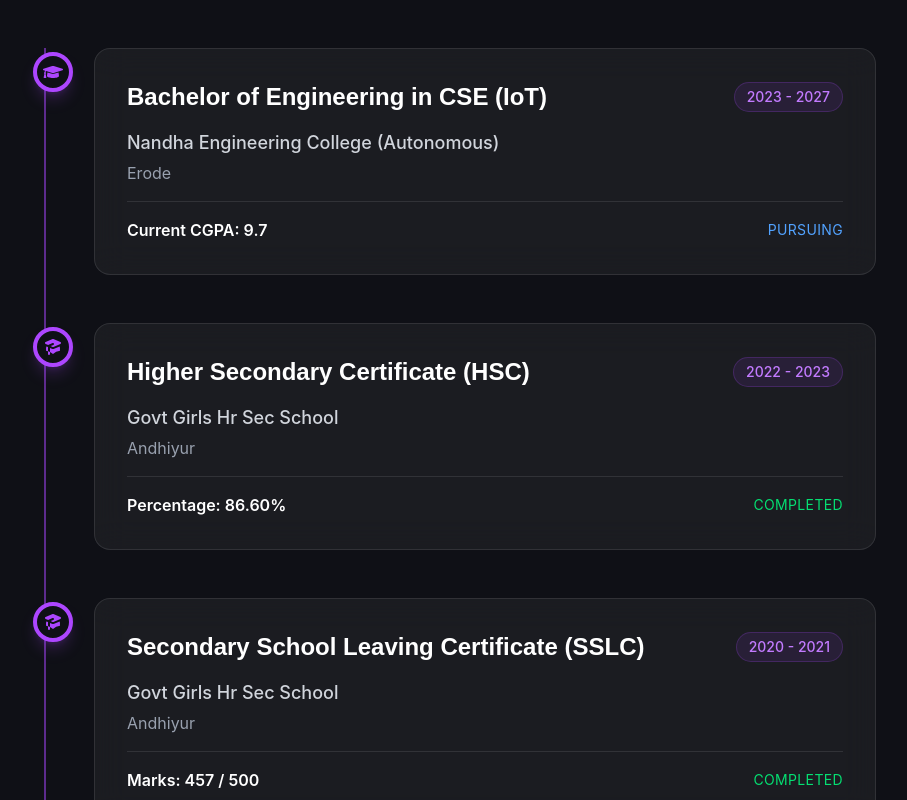
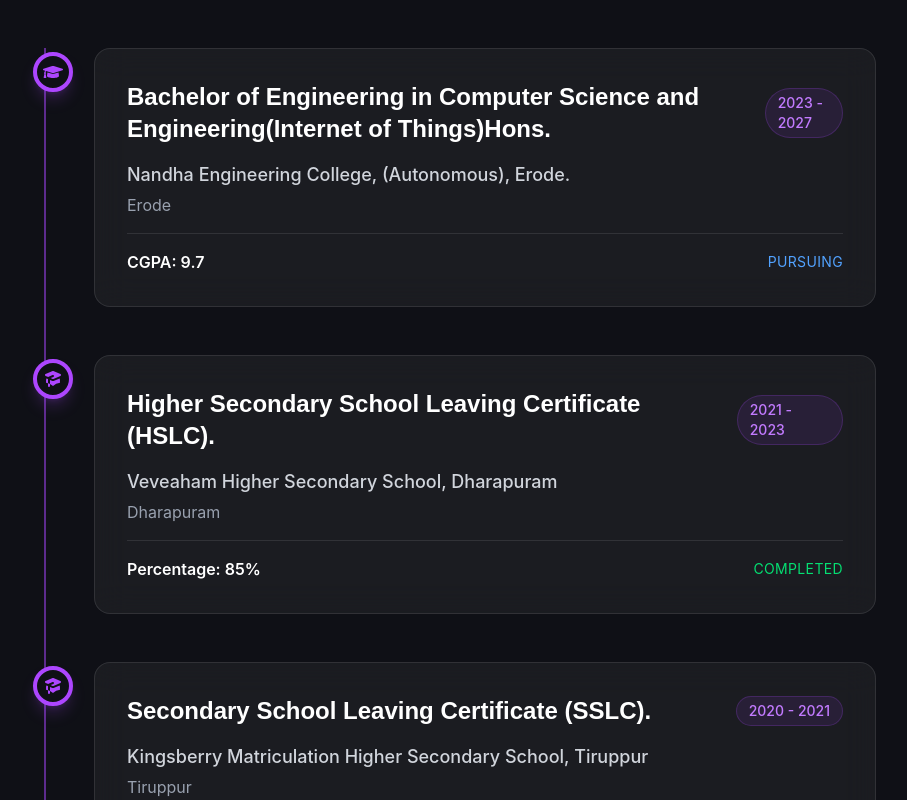
Before and after one commit to Sarathy-13/karunya_portfolio, a React (Vite) app: page / in a window 1280 px wide. Shown: the part 1780-2580 px from the top of the page, without its empty margins (180-1087 px from the left). Built offline with nearby package versions, Linux system fonts and the light colour scheme.

Commit message:
profile change date fix

```diff
--- a/src/pages/Contact.jsx
+++ b/src/pages/Contact.jsx
@@ -52,7 +52,7 @@ const Contact = () => {
 
     const contactInfo = [
         { icon: <HiOutlinePhone />, label: "Call Me", value: "+91 8056461944", href: "tel:+918056461944" },
-        { icon: <HiOutlineMail />, label: "Email Me", value: "karunyacskp@gmail.com", href: "mailto:karunyacskp@gmail.com" },
+        { icon: <HiOutlineMail />, label: "Email Me", value: "karunyachelladurai7@gmail.com", href: "mailto:karunyachelladurai7@gmail.com" },
         { icon: <HiOutlineLocationMarker />, label: "Location", value: "Erode, Tamil Nadu", href: "#" }
     ];
 
@@ -70,15 +70,15 @@ const Contact = () => {
 
                     <div className="grid lg:grid-cols-5 gap-12 items-start">
                         {/* Contact Information (Left Column) */}
-                        <div className="lg:col-span-2 space-y-8">
+                        <div className="lg:col-span-2 space-y-6 sm:space-y-8">
                             {contactInfo.map((info, index) => (
-                                <a key={index} href={info.href} className="flex items-center gap-6 glass p-6 rounded-2xl border border-gray-200 dark:border-white/5 hover:border-blue-300 dark:hover:border-blue-500/30 transition-all group">
-                                    <div className="w-14 h-14 bg-gray-100 dark:bg-white/5 rounded-full flex items-center justify-center text-blue-600 dark:text-blue-400 text-2xl group-hover:bg-blue-600 group-hover:text-white transition-colors">
+                                <a key={index} href={info.href} className="flex items-center gap-4 sm:gap-6 glass p-5 sm:p-6 rounded-2xl border border-gray-200 dark:border-white/5 hover:border-blue-300 dark:hover:border-blue-500/30 transition-all group overflow-hidden">
+                                    <div className="flex-shrink-0 w-12 h-12 sm:w-14 sm:h-14 bg-gray-100 dark:bg-white/5 rounded-full flex items-center justify-center text-blue-600 dark:text-blue-400 text-xl sm:text-2xl group-hover:bg-blue-600 group-hover:text-white transition-colors">
                                         {info.icon}
                                     </div>
-                                    <div>
+                                    <div className="min-w-0 flex-1">
                                         <p className="text-gray-500 dark:text-gray-400 text-sm font-medium mb-1">{info.label}</p>
-                                        <p className="text-gray-900 dark:text-white font-semibold tracking-wide">{info.value}</p>
+                                        <p className="text-gray-900 dark:text-white font-semibold tracking-wide break-all sm:break-normal">{info.value}</p>
                                     </div>
                                 </a>
                             ))}
@@ -98,10 +98,10 @@ const Contact = () => {
 
                         {/* Contact Form (Right Column) */}
                         <div className="lg:col-span-3">
-                            <form ref={form} onSubmit={handleSubmit} className="glass p-8 md:p-10 rounded-3xl border border-gray-200 dark:border-white/5 shadow-xl">
-                                <h3 className="text-2xl font-bold font-poppins text-gray-900 dark:text-white mb-8">Send Me A Message</h3>
+                            <form ref={form} onSubmit={handleSubmit} className="glass p-6 sm:p-8 md:p-10 rounded-[2rem] border border-gray-200 dark:border-white/5 shadow-xl">
+                                <h3 className="text-2xl font-bold font-poppins text-gray-900 dark:text-white mb-6 sm:mb-8">Send Me A Message</h3>
 
-                                <div className="grid md:grid-cols-2 gap-6 mb-6">
+                                <div className="grid md:grid-cols-2 gap-4 sm:gap-6 mb-4 sm:mb-6">
                                     <div>
                                         <label htmlFor="name" className="block text-gray-700 dark:text-gray-300 text-sm font-medium mb-2">Your Name</label>
                                         <input
@@ -129,7 +129,7 @@ const Contact = () => {
                                         />
                                     </div>
                                 </div>
-                                <div className="mb-8">
+                                <div className="mb-6 sm:mb-8">
                                     <label htmlFor="message" className="block text-gray-700 dark:text-gray-300 text-sm font-medium mb-2">Message</label>
                                     <textarea
                                         id="message"
@@ -146,7 +146,7 @@ const Contact = () => {
                                 <button
                                     type="submit"
                                     disabled={isSubmitting}
-                                    className="w-full bg-gradient-to-r from-blue-600 to-purple-600 hover:from-blue-700 hover:to-purple-700 text-white font-bold py-4 px-8 rounded-xl flex items-center justify-center gap-3 transition-all hover:shadow-lg hover:shadow-purple-500/25 disabled:opacity-70"
+                                    className="w-full bg-gradient-to-r from-blue-600 to-purple-600 hover:from-blue-700 hover:to-purple-700 text-white font-bold py-3 sm:py-4 px-6 sm:px-8 rounded-xl flex items-center justify-center gap-3 transition-all hover:shadow-lg hover:shadow-purple-500/25 disabled:opacity-70"
                                 >
                                     {isSubmitting ? (
                                         <span className="w-6 h-6 border-2 border-white/30 border-t-white rounded-full animate-spin"></span>
--- a/src/pages/Education.jsx
+++ b/src/pages/Education.jsx
@@ -6,29 +6,29 @@ import { FaGraduationCap } from 'react-icons/fa';
 const Education = () => {
     const educationData = [
         {
-            degree: "Bachelor of Engineering in CSE (IoT)",
-            institution: "Nandha Engineering College (Autonomous)",
+            degree: "Bachelor of Engineering in Computer Science and Engineering(Internet of Things)Hons.",
+            institution: "Nandha Engineering College, (Autonomous), Erode.",
             location: "Erode",
             year: "2023 - 2027",
-            score: "Current CGPA: 9.7",
+            score: "CGPA: 9.7",
             status: "Pursuing",
             icon: <FaGraduationCap className="text-xl" />
         },
         {
-            degree: "Higher Secondary Certificate (HSC)",
-            institution: "Govt Girls Hr Sec School",
-            location: "Andhiyur",
-            year: "2022 - 2023",
-            score: "Percentage: 86.60%",
+            degree: "Higher Secondary School Leaving Certificate (HSLC).",
+            institution: "Veveaham Higher Secondary School, Dharapuram",
+            location: "Dharapuram",
+            year: "2021 - 2023",
+            score: "Percentage: 85%",
             status: "Completed",
             icon: <HiAcademicCap className="text-xl" />
         },
         {
-            degree: "Secondary School Leaving Certificate (SSLC)",
-            institution: "Govt Girls Hr Sec School",
-            location: "Andhiyur",
+            degree: "Secondary School Leaving Certificate (SSLC).",
+            institution: "Kingsberry Matriculation Higher Secondary School, Tiruppur",
+            location: "Tiruppur",
             year: "2020 - 2021",
-            score: "Marks: 457 / 500",
+            score: "Remarks: All Pass",
             status: "Completed",
             icon: <HiAcademicCap className="text-xl" />
         }
```
Also changed, not shown: src/assets/profile.jpeg.
